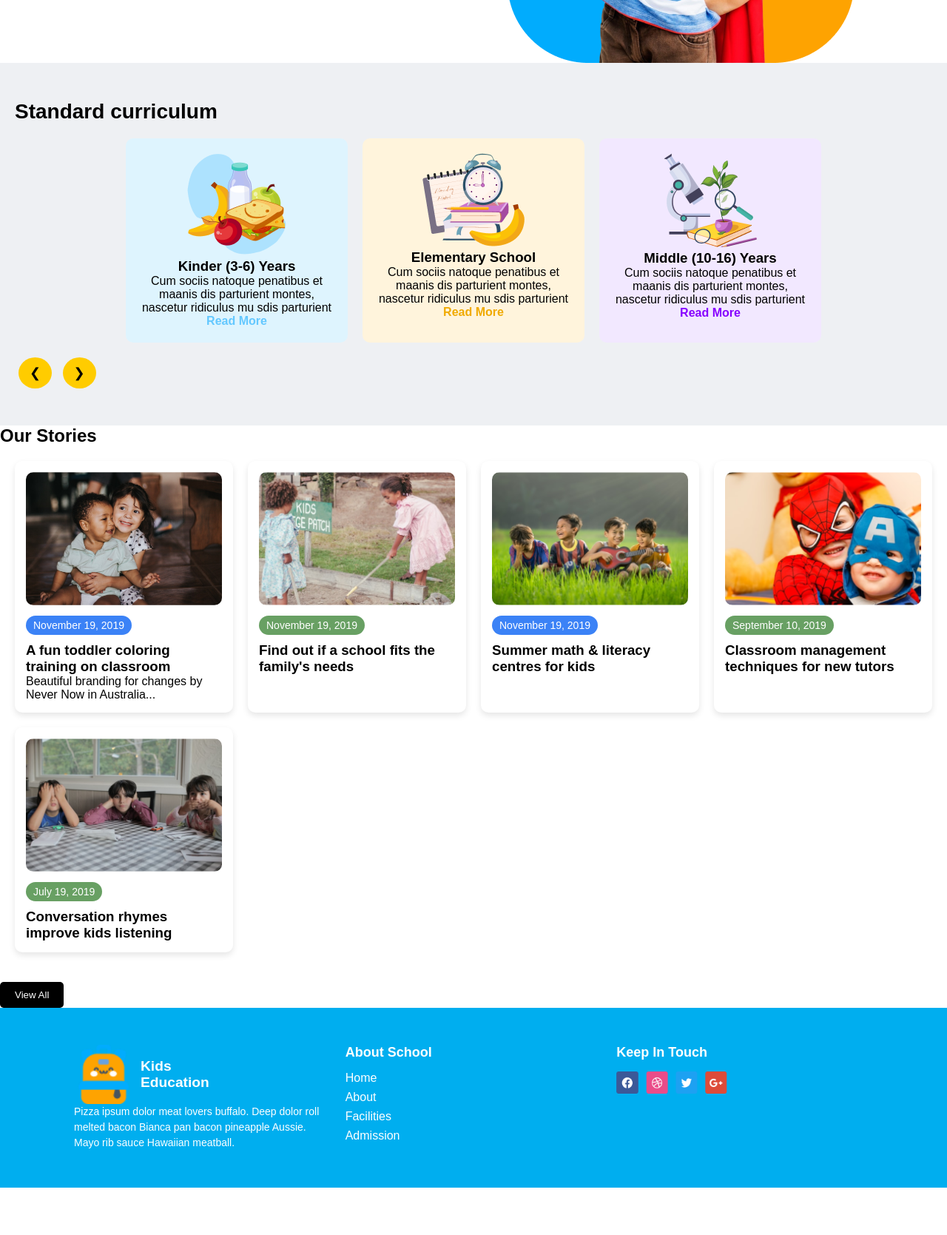
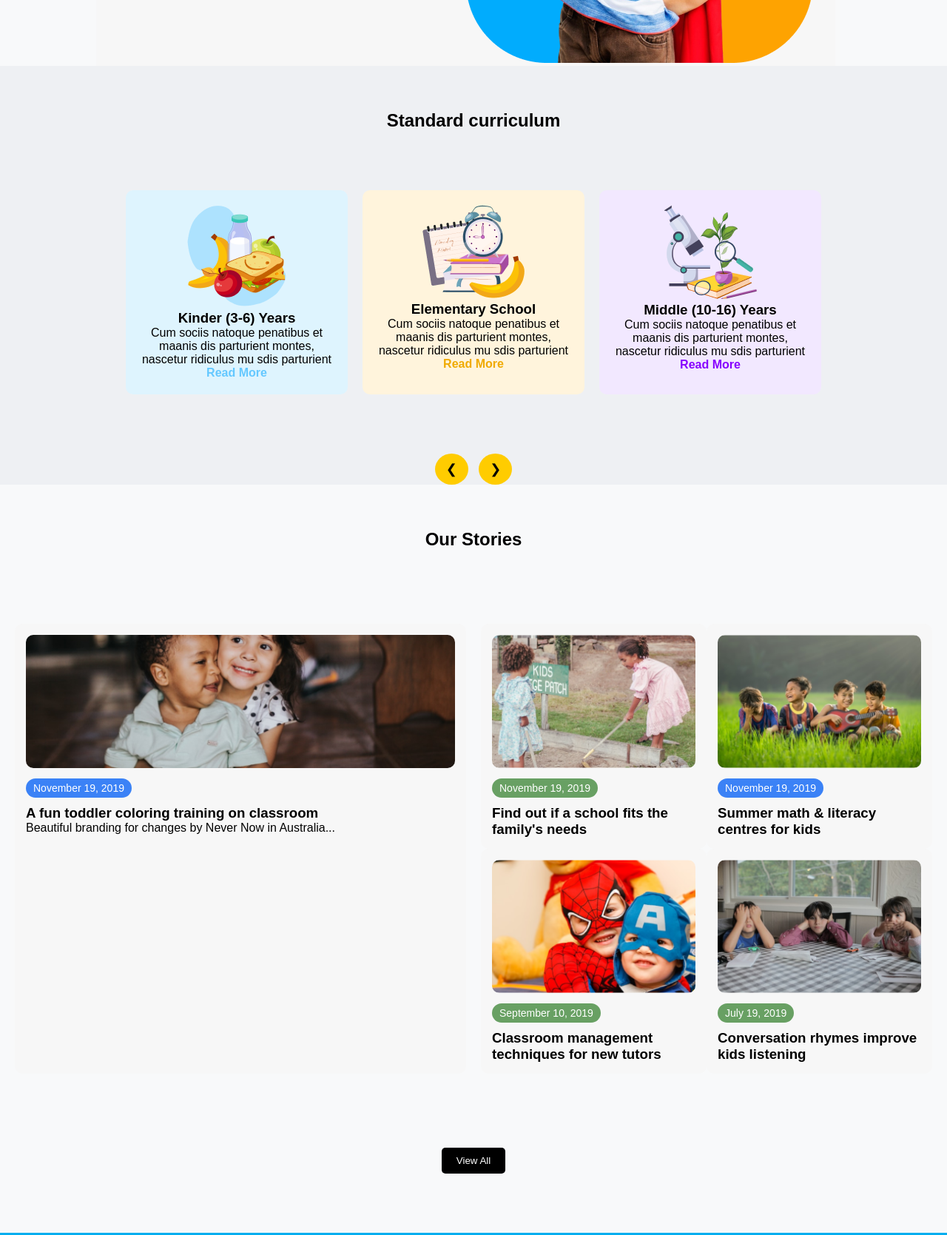
Before and after one commit to mahibwashibtrishan/second-assignment, a plain HTML site: page index.html in a window 1280 px wide. Shown: the part 540-2209 px from the top of the page at 74% size. Before the commit the page ends 2145 px from the top, so only its background shows below. Drawn offline with Linux system fonts and the light colour scheme.

Commit message:
complete

```diff
--- a/index.html
+++ b/index.html
@@ -4,22 +4,18 @@
     <meta charset="UTF-8">
     <meta name="viewport" content="width=device-width, initial-scale=1.0">
     <title>Kids School</title>
-    <link rel="preconnect" href="https://fonts.googleapis.com">
-<link rel="preconnect" href="https://fonts.gstatic.com" crossorigin>
-<link href="https://fonts.googleapis.com/css2?family=Quicksand:wght@300..700&display=swap" rel="stylesheet">
+
    <link rel="stylesheet" href="style/style.css">
 </head>
 
-<body class="quicksand">
+<body class="quicksand-font">
     <header class="navbar">
-
-        <!-- logo -->
 
         <div class="logo">
             <img src=  "assets/logo.png">
 
             <span >School</span>
-          </div>
+        </div  >
 
           <!-- navigation link -->
 
@@ -34,15 +30,30 @@
             </nav>
 
 
-
-        <!-- contact button -->
-
           <a href="#contact" class="contact-button">Contact</a>
 
 
+        <div class="manu-icon">
+            <a href="https://www.flaticon.com/free-icons/menu-bar" title="menu bar icons">Manu Bar</a>
+        </div>
     </header>
 
-    <!-- Main part -->
+
+
+
+
+
+
+
+
+
+
+
+
+
+
+
+    <!--  Empo and img  section -->
 
     <main>
         <section class="hero-section">
@@ -69,10 +80,29 @@
 
 
 
+
+
+
+
+
+
+
+
+
+
+
+
+
+
+
+
+
              <!--Standard curriculum  -->
 
         <section class="curriculum">
-            <h2 class="title">Standard curriculum</h2>
+            <div  class="title">
+                <h1>Standard curriculum</h1>
+            </div>
             <div class="standard-curriculum">
                 <div class="card-one">
                     <img src="assets/kinder.png" alt="Kinder">
@@ -85,9 +115,6 @@
                     <a href="#">Read More</a>
 
                 </div>
-
-
-
                   <div class="card-two">
                     <img src="assets/elementary.png" alt="Elementary">
                     <h3>Elementary School</h3>
@@ -118,11 +145,28 @@
 
         </section>
 
+
+
+
+
+
+
+
+
+
+
+
+
         <!-- Other section -->
 
 
         <section>
+         <div  class="story-line">
+                <div class="Our-story">
                     <h2>Our Stories</h2>
+                </div>
+
+            </div>
            <div class="stories-container">
             <div class="story large">
                 <img src="assets/story-1.png" alt="Children coloring">
@@ -130,6 +174,8 @@
                 <h3>A fun toddler coloring training on classroom</h3>
                 <p>Beautiful branding for changes by Never Now in Australia...</p>
             </div>
+
+            <div class="Four-img">
             <div class="story">
                 <img src="assets/story-2.png" alt="Kids playing">
                 <span class="date green">November 19, 2019</span>
@@ -151,11 +197,27 @@
                 <h3>Conversation rhymes improve kids listening</h3>
             </div>
          </div>
-        <button class="view-all">View All</button>
+        </div>
+                <div class="view-all-btn">
+                    <button  class="view-all">View All</button>
+                </div>
         </section>
 
 
     </main>
+
+
+
+
+
+
+
+
+
+
+
+
+
         <!-- Footer Section -->
         <footer>
             <div class="container">
--- a/style/style.css
+++ b/style/style.css
@@ -1,15 +1,12 @@
-* {
-    margin: 0;
-    padding: 0;
-    box-sizing: border-box;
 
-}
+@import url('https://fonts.googleapis.com/css2?family=Quicksand:wght@300..700&display=swap');
 
-.quicksand {
+.quicksand-font {
   font-family: "Quicksand", serif;
   font-optical-sizing: auto;
   font-weight: 400;
   font-style: normal;
+}
 
 
   /* navbar Section */
@@ -21,7 +18,7 @@
     margin-right: 20px;
     padding: 10px 20px;
 
-    background-color: white;
+    background-color:rgb(247, 247, 247);
 
 
   }
@@ -87,24 +84,43 @@
     background-color: #e68a00;
   }
 
-  /* Hero section */
+  .manu-icon {
+    display: none;
+  }
+  main {
+    max-width: 1440px;
+    margin: 0 auto;
+  }
+
+
+
+
+
+
+
+
+
+
+
+  /* Empo and img  section */
 
   .hero-section {
     display: flex;
+    margin-left: 130px;
+    margin-right: 151px;
+    justify-content: space-between;
     align-items: center;
-    flex-direction: row;
-    justify-content: space-between;
-    justify-content: space-around;
+    background-color: rgb(247, 247, 247);
 
-    margin: 0px 80px 0px 80px;
+
 
 
   }
   .text-content{
-    flex: 1;
+    /* flex: 1; */
     padding: 20px;
-
     width: 40%;
+    gap: 20px;
 
 
   }
@@ -141,13 +157,28 @@
   }
   .image-content {
     width: 50%;
-    display: flex;
+
     justify-content: center;
   }
   .image-content img {
     max-width: 100%;
     height: auto;
   }
+
+
+
+
+
+
+
+
+
+
+
+
+
+
+
   /* Curricullum Section */
     body {
       margin: 0;
@@ -155,13 +186,18 @@
       background-color: #f8f9fa;
     }
     .curriculum{
-      padding: 50px 20px;
+      /* padding: 50px 20px; */
       background-color: #eef0f3;
     }
     .title{
-      font-size: 28px;
+
+      max-width: 850px;
+      margin: 0 auto;
+      padding-top: 60px;
+      padding-bottom: 80px;
+      text-align: center;
       font-weight: bold;
-      margin-bottom: 20px;
+
     }
     .standard-curriculum{
       display: flex;
@@ -237,6 +273,11 @@
     .carousel-contorls{
       margin-top: 20px;
       justify-content: center;
+      align-items: center;
+      text-align: center;
+      padding-top: 80px;
+      padding-top: 60px;
+
 
     }
     .carousel-contorls button {
@@ -257,20 +298,13 @@
     /* other section */
 
 
-  /* General Styles */
-body {
-  font-family: Arial, sans-serif;
-  background: linear-gradient(to bottom, #f8f8f8, #ffebcd);
-  margin: 0;
-  padding: 20px;
-  text-align: center;
+
+.Four-img {
+  display: grid;
+  grid-template-columns: repeat(2,1fr);
 }
-
-/* Section Styling */
-.stories {
-  max-width: 1100px;
-  margin: auto;
-  text-align: center;
+.story-line {
+    justify-content: center;
 }
 
 /* Grid Layout */
@@ -280,20 +314,25 @@ body {
   gap: 20px;
   padding: 20px;
 }
+.Our-story{
+  max-width: 850px;
+  margin: 0 auto;
+  padding-top: 60px;
+  padding-bottom: 80px;
+  text-align: center;
+}
 
 /* Individual Story Card */
 .story {
-  background: white;
+  background:rgb(247, 247, 247);
   border-radius: 10px;
   overflow: hidden;
-  box-shadow: 0 4px 8px rgba(0, 0, 0, 0.1);
+
   padding: 15px;
   text-align: left;
 }
 
-.story.large {
-  grid-column: span 2;
-}
+
 
 .story img {
   width: 100%;
@@ -320,6 +359,15 @@ body {
 }
 
 /* Button Styling */
+.view-all-btn {
+  max-width: 850px;
+      margin: 0 auto;
+      padding-top: 60px;
+      padding-bottom: 80px;
+      text-align: center;
+      font-weight: bold;
+
+}
 .view-all {
   background: black;
   color: white;
@@ -361,6 +409,7 @@ footer {
   justify-content: space-between;
   max-width: 1100px;
   margin: 0 auto;
+
 }
 
 /* Footer sections */
@@ -446,11 +495,24 @@ footer {
 
 /* Responsive Design */
 
+@media screen and (max-width: 576px){
+  .navbar span{
+    display: none;
+  }
+  .manu {
+    display: none;
+  }
+ .logo img {
+  align-items: baseline;
+ }
+
+}
+
+ /* Responsive for small device */
 
 
- /* Responsive for small device */
  /* Hero section responsive */
- @media (max-width: 768px){
+ @media (max-width: 576px){
   .hero-section{
     flex-direction: column;
     text-align: center;
@@ -459,8 +521,11 @@ footer {
  }
 
 /* Curricullum Section Responsive */
-  @media (max-width: 768px){
-    /* .Standard-curriculum{ */
+  @media (max-width: 576px){
+   .curriculum {
+    grid-template-columns: 1fr;
+
+   }
     .hero-section {
       flex-direction: column;
       text-align: center;
@@ -482,25 +547,26 @@ footer {
       padding: 8px 16px;
     }
 
+
   }
 /* other section responsive */
-@media (max-width: 768px) {
+@media (max-width: 576px) {
   .stories-container {
       grid-template-columns: 2fr;
   }
 }
 /* footer Section Responsive */
-@media (max-width: 768px) {
+@media (max-width: 576px) {
   .container {
       flex-direction: column;
-      text-align: center;
+     text-align: left;
   }
 
   .logo {
-      justify-content: center;
+      justify-content:baseline;
   }
 
   .social-icons {
-      justify-content: center;
+      justify-content: baseline;
   }
 }
```
Lines whose indentation alone changed are shown as unchanged.
